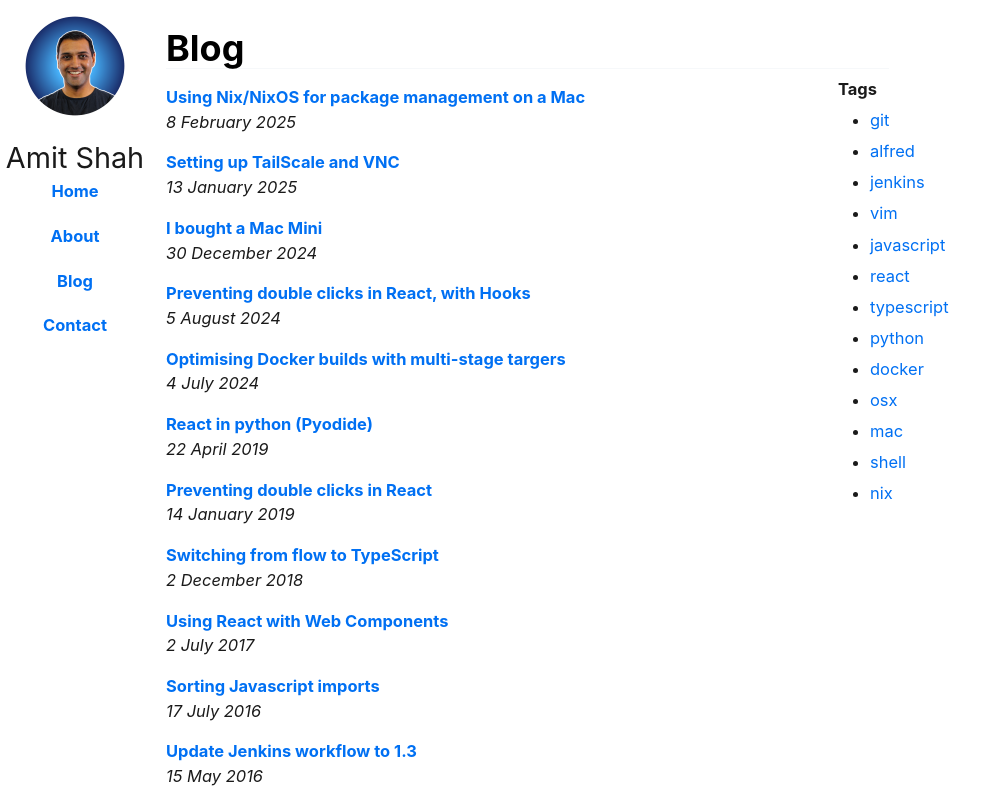
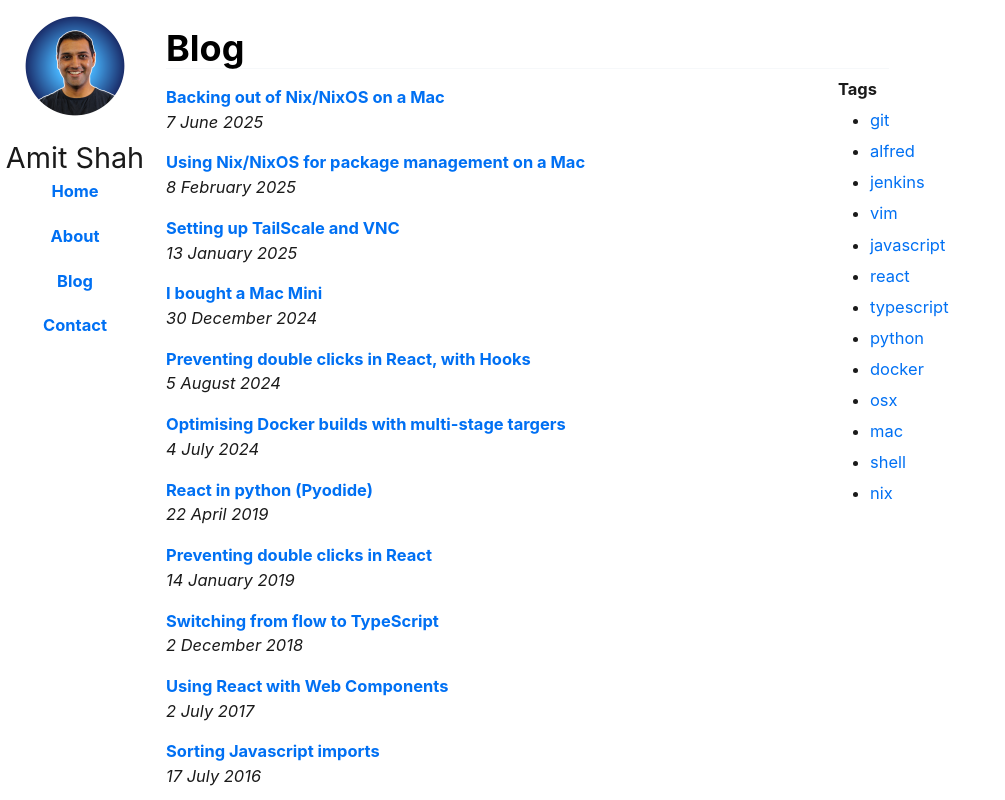
Before and after one commit to Amwam/amwam.github.io, a Next.js app: page /blog in a window 1280 px wide. Shown: the top 800 px of the page, without its empty margins (0-1005 px from the left). Built offline with nearby package versions, Linux system fonts and the light colour scheme.

Commit message:
New blog post on removing nix

```diff
--- a/blog_posts.ts
+++ b/blog_posts.ts
@@ -140,5 +140,13 @@ export default [
     published: true,
     slug: "nix-nixos-on-macos",
     tags: ["osx", "mac", "nix", "shell", "docker"],
+  },
+  {
+    title: "Backing out of Nix/NixOS on a Mac",
+    date: "2025-06-07",
+    post_number: 19,
+    published: true,
+    slug: "backing-out-of-nix-nixos-on-a-mac",
+    tags: ["osx", "mac", "nix", "shell", "docker"],
   }
 ]
```
Also changed, not shown: public/posts/19.md (added, +14 -0 lines).
